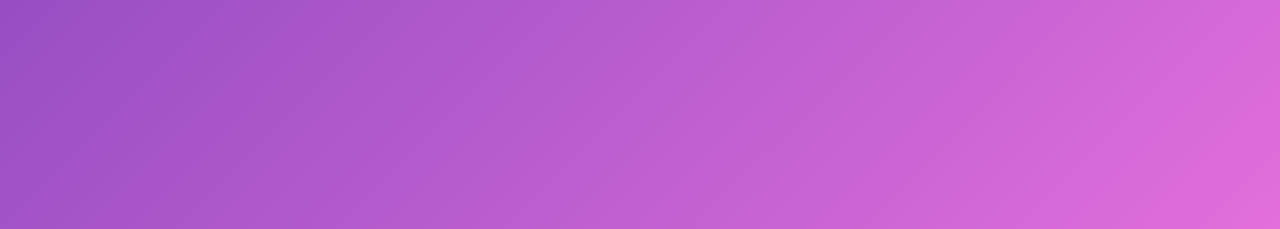
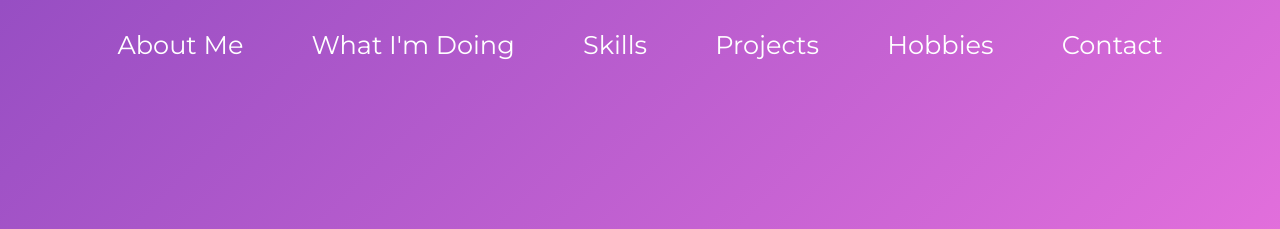
Before and after one commit to LMBozz/Portfolio, a plain HTML site: page index.html in a window 1280 px wide. Shown: the top 229 px of the page. Drawn offline with Linux system fonts and the light colour scheme.

Commit message:
added navbar and additional css tweaks
Navbar created and styled. HTML & CSS tweaked to dynamically resize elements with window.

```diff
--- a/index.html
+++ b/index.html
@@ -11,6 +11,17 @@
     </head>
 
     <body>
+
+        <div class="navbuttons">
+            <ul class="nav">
+                <li><a href="index.html">About Me</a></li>
+                <li><a href="index.html">What I'm Doing</a></li>
+                <li><a href="index.html">Skills</a></li>
+                <li><a href="index.html">Projects</a></li>
+                <li><a href="index.html">Hobbies</a></li>
+                <li><a href="index.html">Contact</a></li>
+            </ul>
+        </div>
 
         <div class="area" >
             <ul class="circles">
--- a/style.css
+++ b/style.css
@@ -150,14 +150,48 @@ body{
     color: white;
 }
 
-/* Style the overlay rectangle */
 .overlay-rectangle {
-    background: rgb(255, 255, 255); /* Change this to your desired shape/rectangle color */
-    width: 35%; /* Adjust the width to 35% */
-    height: 0.15%; /* Set the height to 0.15% of the viewport */
+    background: rgb(255, 255, 255);
+    width: 35%;
+    height: 0.15%;
     position: absolute;
-    z-index: 2; /* This ensures it's on top of the background */
-    left: 50%; /* Position horizontally in the middle */
-    top: 57.5%; /* Position vertically in the middle */
-    transform: translate(-50%, -50%); /* Center both horizontally and vertically */
+    z-index: 2;
+    left: 50%;
+    top: 57.5%;
+    transform: translate(-50%, -50%);
 }
+
+
+
+.navbuttons {
+    height: auto;
+    left: 0;
+    right: 0;
+    top: 0;
+    margin: 1vw;
+    z-index: 3;
+    position: absolute;
+}
+
+.navbuttons .nav {
+    list-style: none;
+    text-align: center;
+}
+
+.navbuttons .nav li {
+    display: inline-block;
+    margin: 2vh 2.5vw;
+    font-size: 2vw;
+}
+
+a {
+    text-decoration: underline;
+    text-decoration-color: rgba(0, 0, 0, 0);
+    color: white;
+
+    transition: 150ms all;
+}
+
+a:hover {
+    text-decoration-color: inherit;
+}
```
